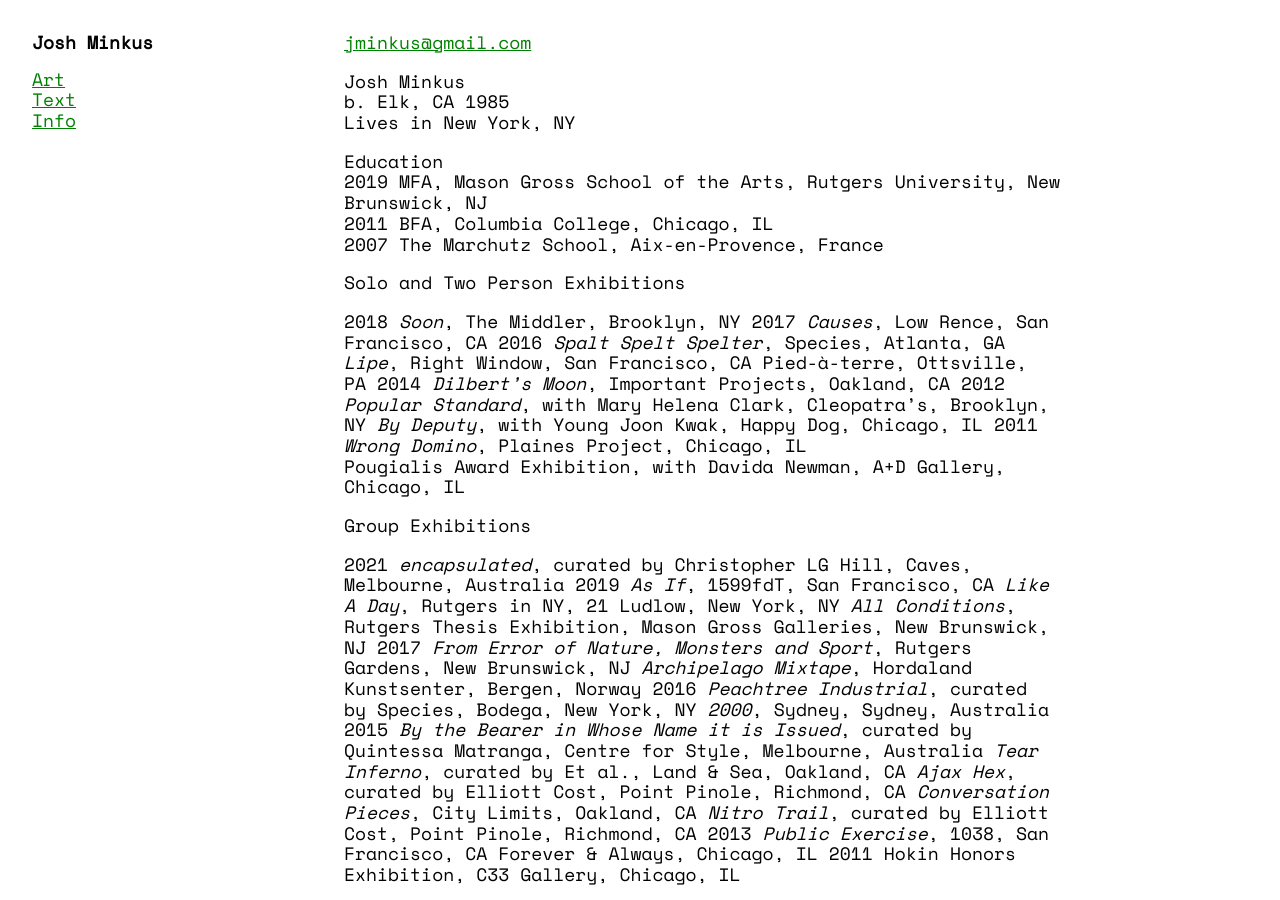
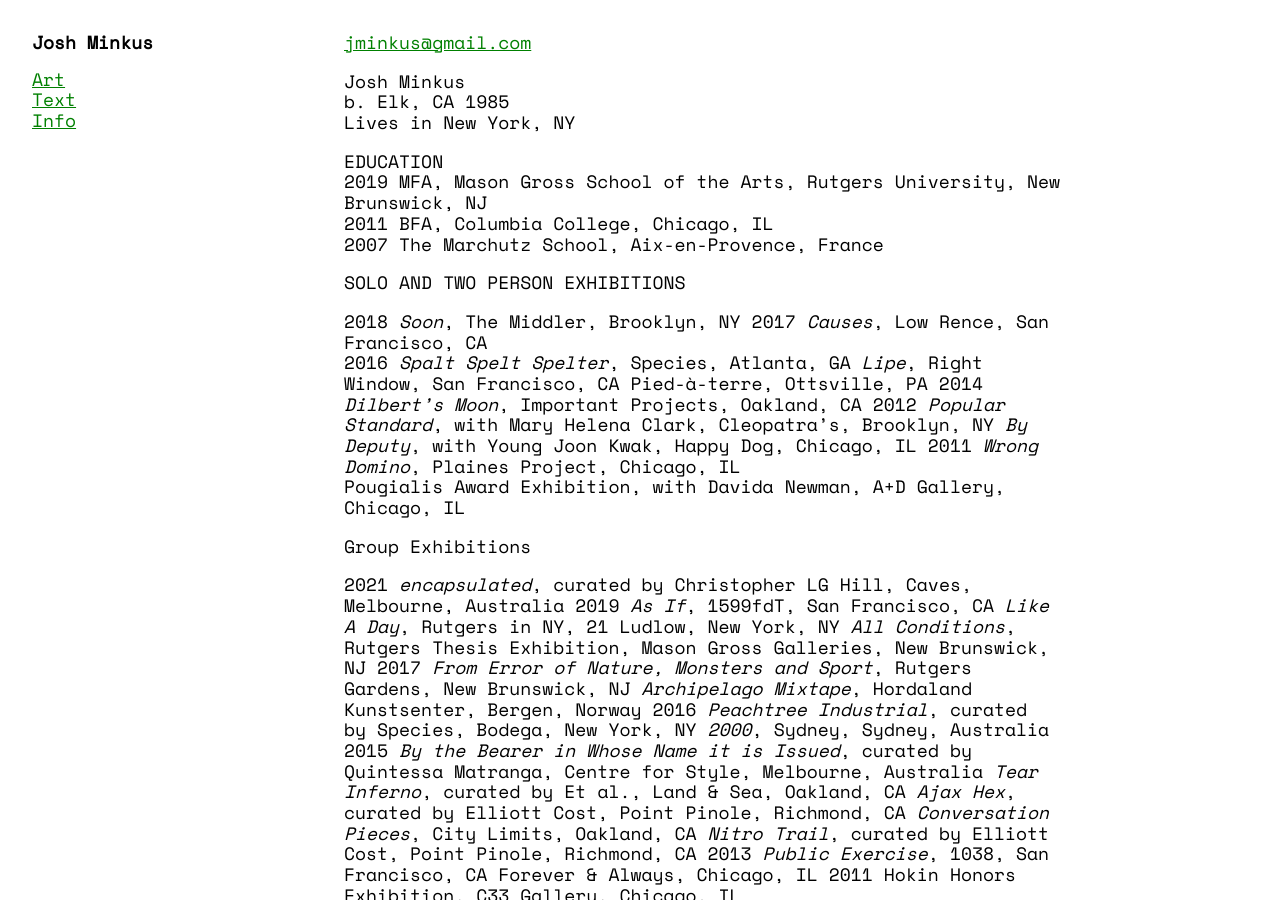
Before and after one commit to Jilkus/jilkus.github.io, a Jekyll site: the page built from info.md, in a window 1280 px wide and 900 px high. Built offline with Jekyll 4.4.1, drawn with Linux system fonts in a browser that asks for light colours.

```diff
--- a/info.md
+++ b/info.md
@@ -11,13 +11,13 @@ b. Elk, CA 1985
 Lives in New York, NY
 
 
-Education
-2019	MFA, Mason Gross School of the Arts, Rutgers University, New Brunswick, NJ
+EDUCATION
+  2019	MFA, Mason Gross School of the Arts, Rutgers University, New Brunswick, NJ
 2011	BFA, Columbia College, Chicago, IL
 2007	The Marchutz School, Aix-en-Provence, France
 
 
-Solo and Two Person Exhibitions
+SOLO AND TWO PERSON EXHIBITIONS
 
 2018	*Soon*, The Middler, Brooklyn, NY
 2017	*Causes*, Low Rence, San Francisco, CA
```
